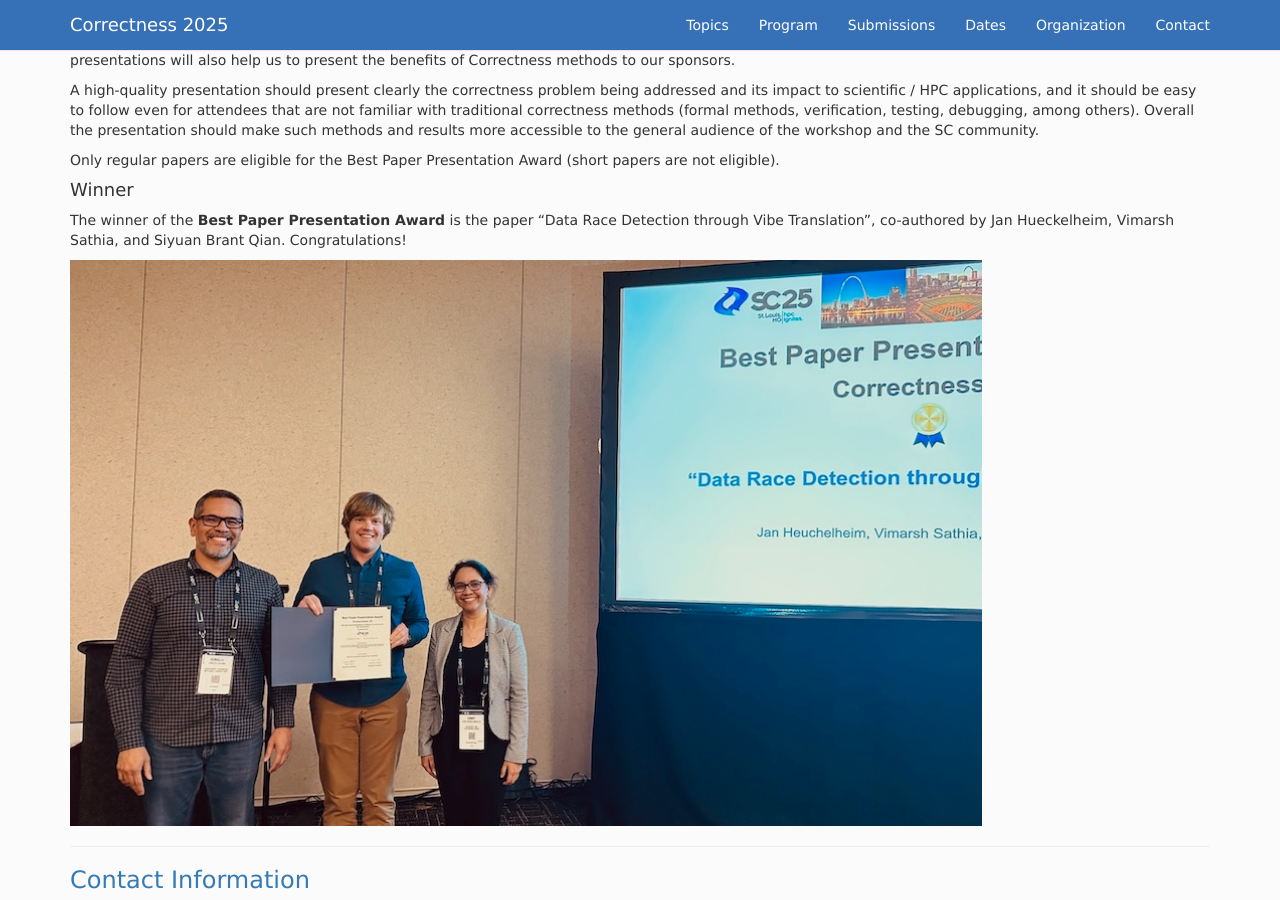
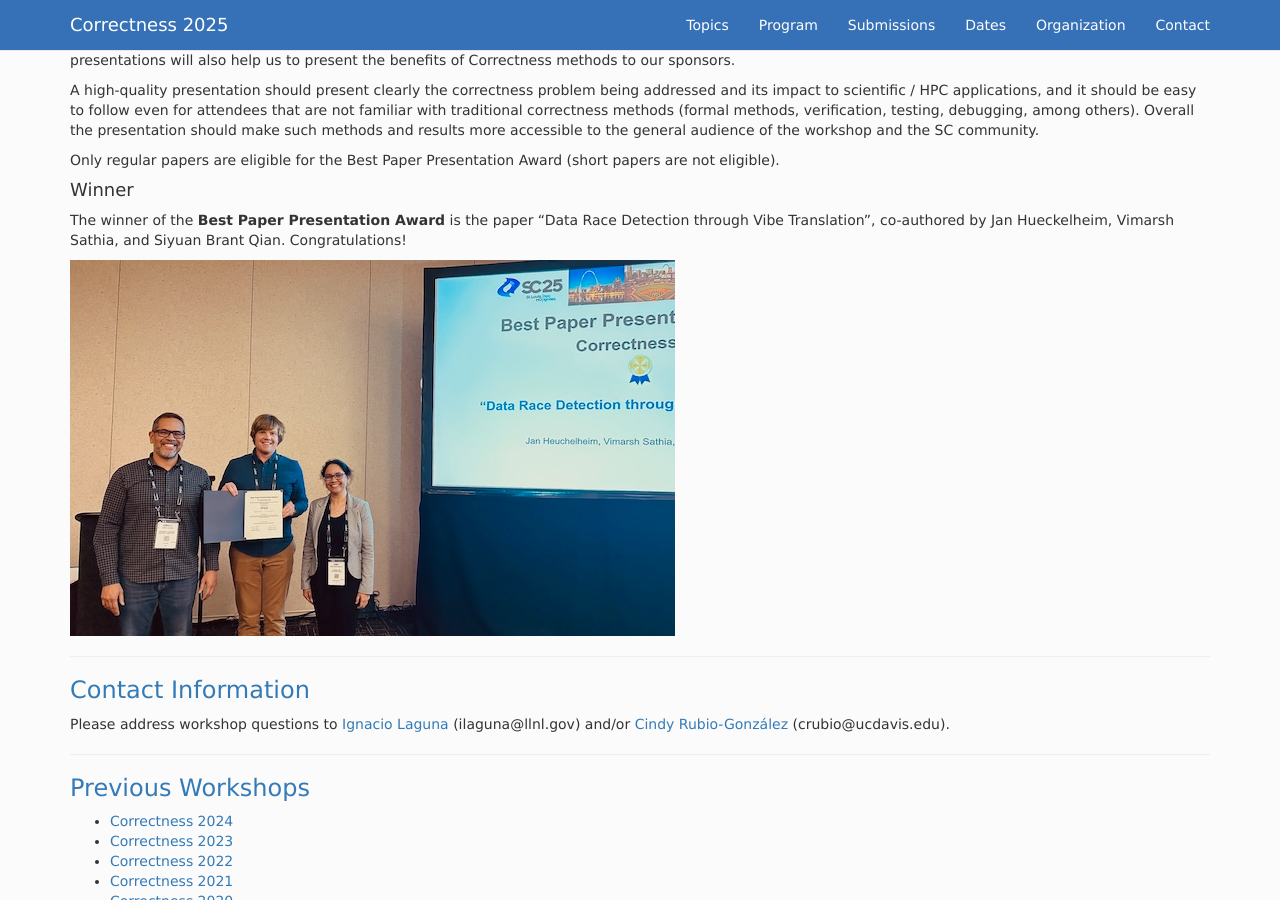
Before and after one commit to correctness-workshop/2025, a Jekyll site: the page built from index.md, in a window 1280 px wide and 900 px high, scrolled down 4013 px. Built offline with Jekyll 4.4.1, drawn with Linux system fonts in a browser that asks for light colours; nearby versions of some CDN libraries; the list of posts is cut into pages by our own code.

Commit message:
added best paper presentation award 3

```diff
--- a/index.md
+++ b/index.md
@@ -255,10 +255,7 @@ Only regular papers are eligible for the Best Paper Presentation Award (short pa
 
 The winner of the **Best Paper Presentation Award** is the paper "Data Race Detection through Vibe Translation", co-authored by Jan Hueckelheim, Vimarsh Sathia, and Siyuan Brant Qian. Congratulations!
 
-<!--
 <img src="img/best_pres_2025.jpeg" alt="Award" />
--->
-<img src="img/best_pres_2025.jpeg" alt="Award" style="width: 80%; height: 80%;" />
 
 ---
 ###  <a class="anchor" name="contact">Contact Information</a>
```
Also changed, not shown: img/best_pres_2025.jpeg.
